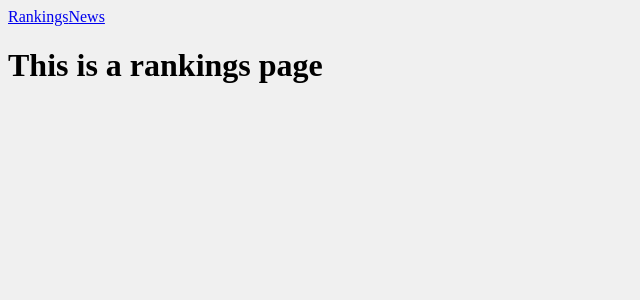
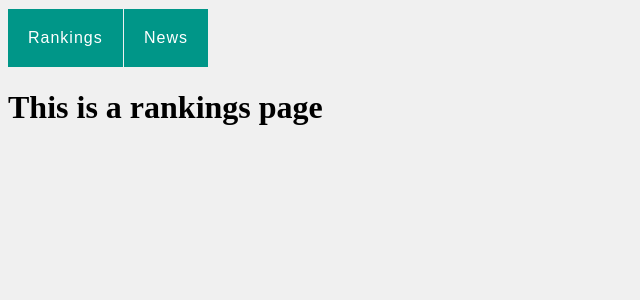
Before and after one commit to gustsu/vue-cryptocurrency-app, a Vue app: page / in a window 1280 px wide. Shown: the top 300 px of the page, without its empty margins (0-640 px from the left). Built offline with nearby package versions, Linux system fonts and the light colour scheme.

Commit message:
broke nav bar into a comnponent

```diff
--- a/src/App.vue
+++ b/src/App.vue
@@ -1,10 +1,7 @@
 <template>
 	<div id="app">
-		<div id="nav">
-			<router-link :to="{ name: 'ranks' }">Rankings</router-link>
-			<router-link :to="{ name: 'news' }">News</router-link>
-		</div>
-		<router-view />
+		<NavBar />
+		<router-view></router-view>
 	</div>
 </template>
 
@@ -14,3 +11,12 @@ body {
 	background: #f0f0f0;
 }
 </style>
+
+<script>
+import NavBar from '@/components/NavBar.vue';
+export default {
+	components: {
+		NavBar
+	}
+};
+</script>
--- /dev/null
+++ b/src/components/NavBar.vue
@@ -0,0 +1,29 @@
+<template>
+	<div id="nav">
+		<router-link :to="{ name: 'ranks' }">Rankings</router-link>
+		<router-link :to="{ name: 'news' }">News</router-link>
+	</div>
+</template>
+
+<script>
+export default {};
+</script>
+
+<style lang="scss" scoped>
+#nav {
+	display: flex;
+	justify-content: space-between;
+	align-items: center;
+	height: 60px;
+	width: 200px;
+
+	a {
+		background: #009688;
+		padding: 20px;
+		color: #fff;
+		text-decoration: none;
+		font-family: sans-serif;
+		letter-spacing: 1px;
+	}
+}
+</style>
```
